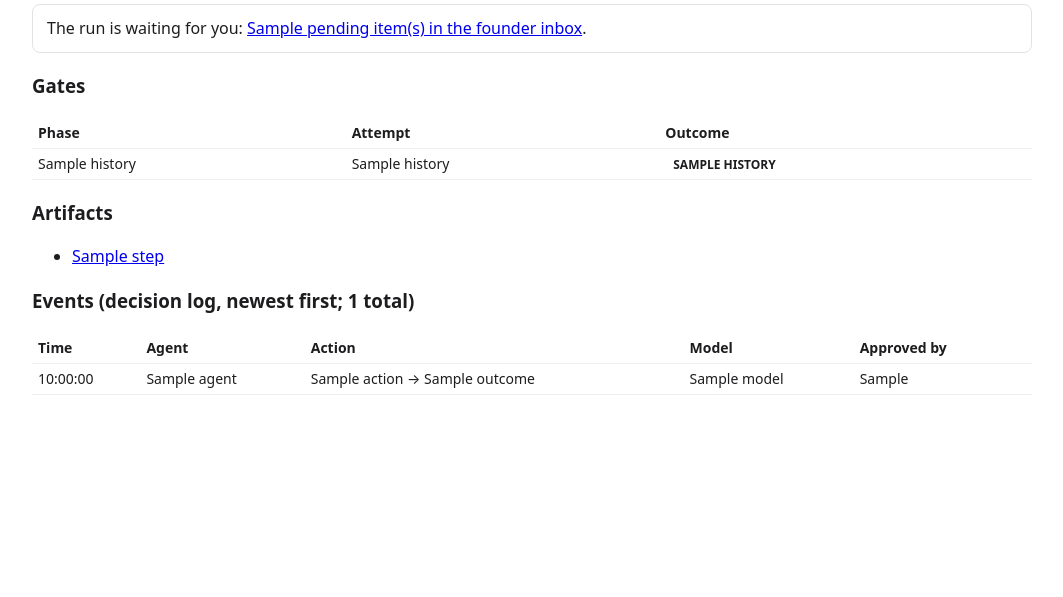
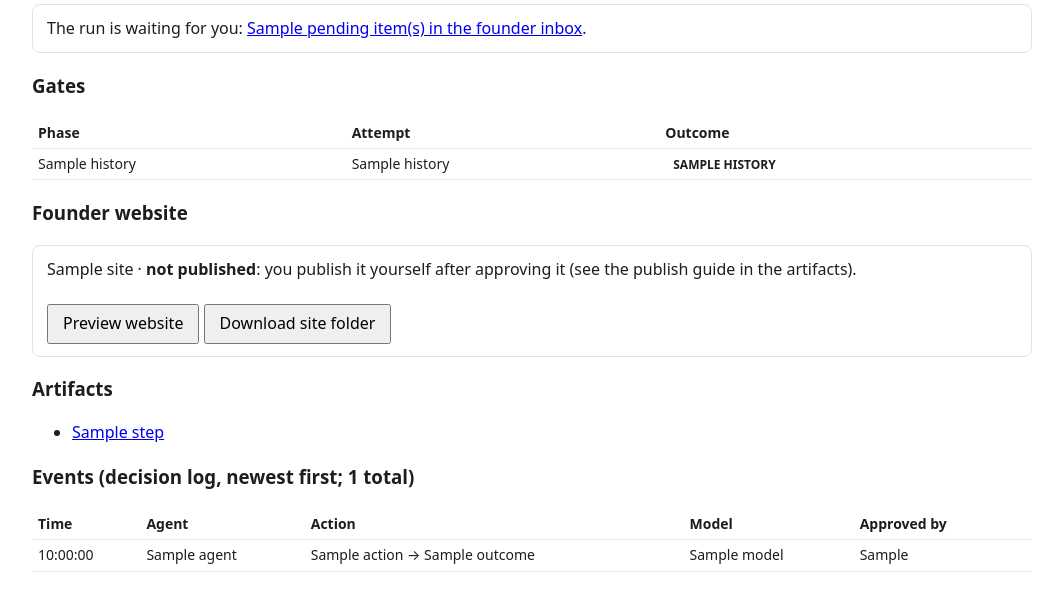
Before and after one commit to SedraElkhayat/The-Hallucinators, a Flask app: template templates/run.html in a window 1280 px wide. Shown: the part 162-759 px from the top of the page, without its empty margins (108-1171 px from the left). Run offline with Flask 3, Linux system fonts and the light colour scheme; the template is opened without the code that fills it: most values are stand-ins (such as "Sample title", 1, 10 or a date in 2020).

Commit message:
Founder website: preview/download in the UI, outputs folder checks, docs
- app.py, templates: "Preview website" serves the run's newest site folder
  (phase5_step2_store_site, else phase3_step3_site) locally with a CSP that blocks scripts,
  network calls and form submission; "Download site folder" zips it in memory (never into outputs/).
  /site/outputs/ previews the committed demo run.
- scripts/verify_submission.py: outputs/ may contain folders named phase<N>_step<M>_<name>/ holding
  small text files only (.html .md .json .txt .csv)
- ARCHITECTURE.md, README.md: Phase 3 builds one website from a ready-made template, website checks
  in Gate 3, never published by the system; Phase 5 re-fills it with price and policies;
  status tables say what is working and what is in progress
- tests: preview, CSP, path containment, zip contents, folder rules in verify

Co-Authored-By: Claude Opus 5.5 <noreply@anthropic.com>
Claude-Session: https://claude.ai/code/session_01UxhAHRsAVbo3N6JioEU2up

```diff
--- a/app.py
+++ b/app.py
@@ -3,21 +3,25 @@
 
 Pages: /  (brief form, runs)   /run/<id>  (live progress)   /approvals  (founder inbox)
        /artifact/<step>?run=<id>  (rendered artifact)   /health
+       /site/<id>/  (local preview of the founder's website)   /download/site/<id>  (zip of its folder)
+       <id> "outputs" means the committed demo run in outputs/.
 The pipeline runs in a background thread with founder mode "web": every question and approval waits
 in the inbox until the founder answers. Nothing is published, sent, spent or signed by the system.
 """
 from __future__ import annotations
 
 import html
+import io
 import json
 import os
 import re
 import threading
 import uuid
+import zipfile
 from datetime import datetime, timezone
 from pathlib import Path
 
-from flask import Flask, abort, redirect, render_template, request, url_for
+from flask import Flask, abort, redirect, render_template, request, send_file, send_from_directory, url_for
 from markupsafe import Markup
 
 import orchestrator
@@ -30,6 +34,12 @@ STEP_RX = re.compile(r"^[A-Za-z0-9_\-]+$")
 app = Flask(__name__, template_folder=str(ROOT / "templates"))
 RUNS: dict[str, dict] = {}
 _lock = threading.Lock()
+
+# The founder's website: built in Phase 3, re-filled with price and policies in Phase 5 (newest first).
+SITE_DIRS = (("phase5_step2_store_site", "Phase 5 store version"), ("phase3_step3_site", "Phase 3 build version"))
+# Preview is local only and inert: no scripts, no network, and forms cannot submit anywhere.
+SITE_CSP = ("default-src 'none'; style-src 'unsafe-inline'; img-src 'self' data:; "
+            "form-action 'none'; base-uri 'none'; frame-ancestors 'self'")
 
 
 # ---------------------------------------------------------------- runs
@@ -77,6 +87,15 @@ def artifact_dir(rid: str | None) -> Path:
     if STEP_RX.match(rid) and d.is_dir():
         return d
     abort(404)
+
+
+def site_dir(rid: str) -> tuple[Path, str] | None:
+    """The newest website folder of a run (or of the committed outputs/ when rid == "outputs")."""
+    base = COMMITTED_OUT if rid == "outputs" else artifact_dir(rid)
+    for name, label in SITE_DIRS:
+        if (base / name / "index.html").is_file():
+            return base / name, label
+    return None
 
 
 # ---------------------------------------------------------------- tiny markdown renderer
@@ -133,7 +152,7 @@ def index():
     with _lock:
         runs = sorted(RUNS.values(), key=lambda r: r["id"], reverse=True)
     return render_template("index.html", briefs=briefs, runs=runs, pending=len(INBOX.pending()),
-                           model=os.getenv("LLM_MODEL", "qwen3:8b"))
+                           model=os.getenv("LLM_MODEL", "qwen3:8b"), demo_site=site_dir("outputs"))
 
 
 @app.post("/start")
@@ -159,7 +178,7 @@ def run_page(rid):
     out = run["ctx"].out_dir
     files = sorted(p.name for p in out.glob("*") if p.is_file()) if out.is_dir() else []
     steps = sorted({Path(f).stem for f in files if f.endswith((".md", ".json", ".html"))})
-    return render_template("run.html", run=run, prog=progress(run), steps=steps,
+    return render_template("run.html", run=run, prog=progress(run), steps=steps, site=site_dir(rid),
                            pending=len(INBOX.pending()))
 
 
@@ -195,6 +214,37 @@ def artifact(step):
                            pending=len(INBOX.pending()))
 
 
+@app.get("/site/<rid>/")
+@app.get("/site/<rid>/<path:name>")
+def site_preview(rid, name="index.html"):
+    """Serve the founder's website locally for preview. The system never publishes or deploys it."""
+    found = site_dir(rid)
+    if not found:
+        abort(404)
+    resp = send_from_directory(found[0], name)  # rejects paths outside the folder
+    resp.headers["Content-Security-Policy"] = SITE_CSP
+    resp.headers["X-Content-Type-Options"] = "nosniff"
+    resp.headers["X-Robots-Tag"] = "noindex"
+    resp.headers["Cache-Control"] = "no-store"
+    return resp
+
+
+@app.get("/download/site/<rid>")
+def site_download(rid):
+    """Zip the website folder in memory so the founder can publish it themselves. Nothing is written to outputs/."""
+    found = site_dir(rid)
+    if not found:
+        abort(404)
+    folder = found[0]
+    buf = io.BytesIO()
+    with zipfile.ZipFile(buf, "w", zipfile.ZIP_DEFLATED) as z:
+        for f in sorted(folder.rglob("*")):
+            if f.is_file():
+                z.write(f, f"{folder.name}/{f.relative_to(folder).as_posix()}")
+    buf.seek(0)
+    return send_file(buf, mimetype="application/zip", as_attachment=True, download_name=f"{folder.name}.zip")
+
+
 @app.get("/health")
 def health():
     return {"status": "ok", "model": os.getenv("LLM_MODEL", "qwen3:8b"),
--- a/templates/run.html
+++ b/templates/run.html
@@ -17,6 +17,15 @@
 </table>
 {% endif %}
 
+<h3>Founder website</h3>
+{% if site %}
+<p class="card">
+  {{ site[1] }} · <b>not published</b>: you publish it yourself after approving it (see the publish guide in the artifacts).<br><br>
+  <a href="/site/{{ run.id }}/" target="_blank"><button type="button">Preview website</button></a>
+  <a href="/download/site/{{ run.id }}"><button type="button">Download site folder</button></a>
+</p>
+{% else %}<p class="muted">Not built yet (Phase 3 builds it).</p>{% endif %}
+
 <h3>Artifacts</h3>
 {% if steps %}<ul>{% for s in steps %}<li><a href="/artifact/{{ s }}?run={{ run.id }}">{{ s }}</a></li>{% endfor %}</ul>
 {% else %}<p class="muted">None yet.</p>{% endif %}
```
Also changed, not shown: ARCHITECTURE.md (+20 -6 lines), scripts/verify_submission.py (+13 -2 lines), templates/index.html (+7 -0 lines), tests/test_core_app.py (+60 -0 lines), tests/test_core_verify.py (+21 -0 lines), README.md.
